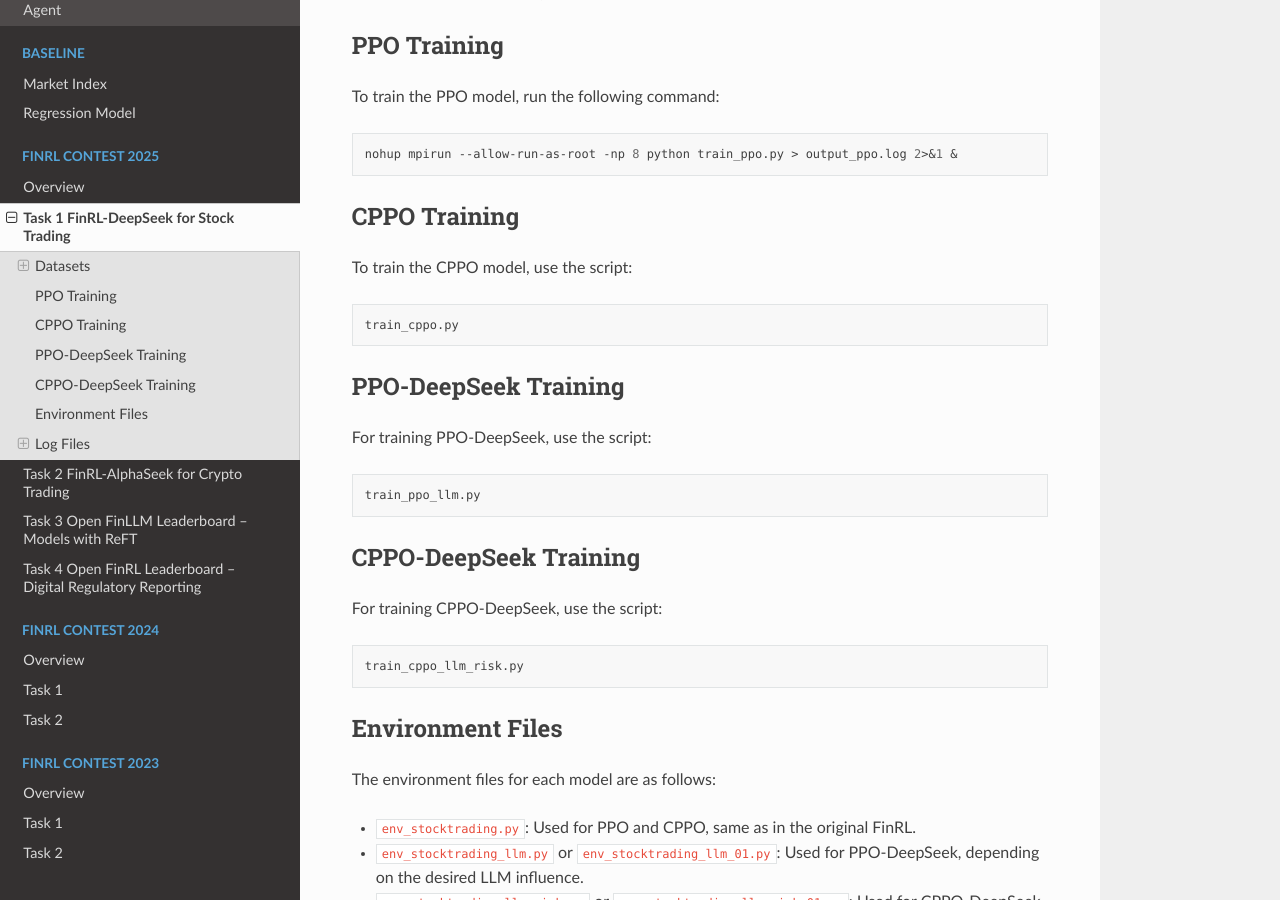
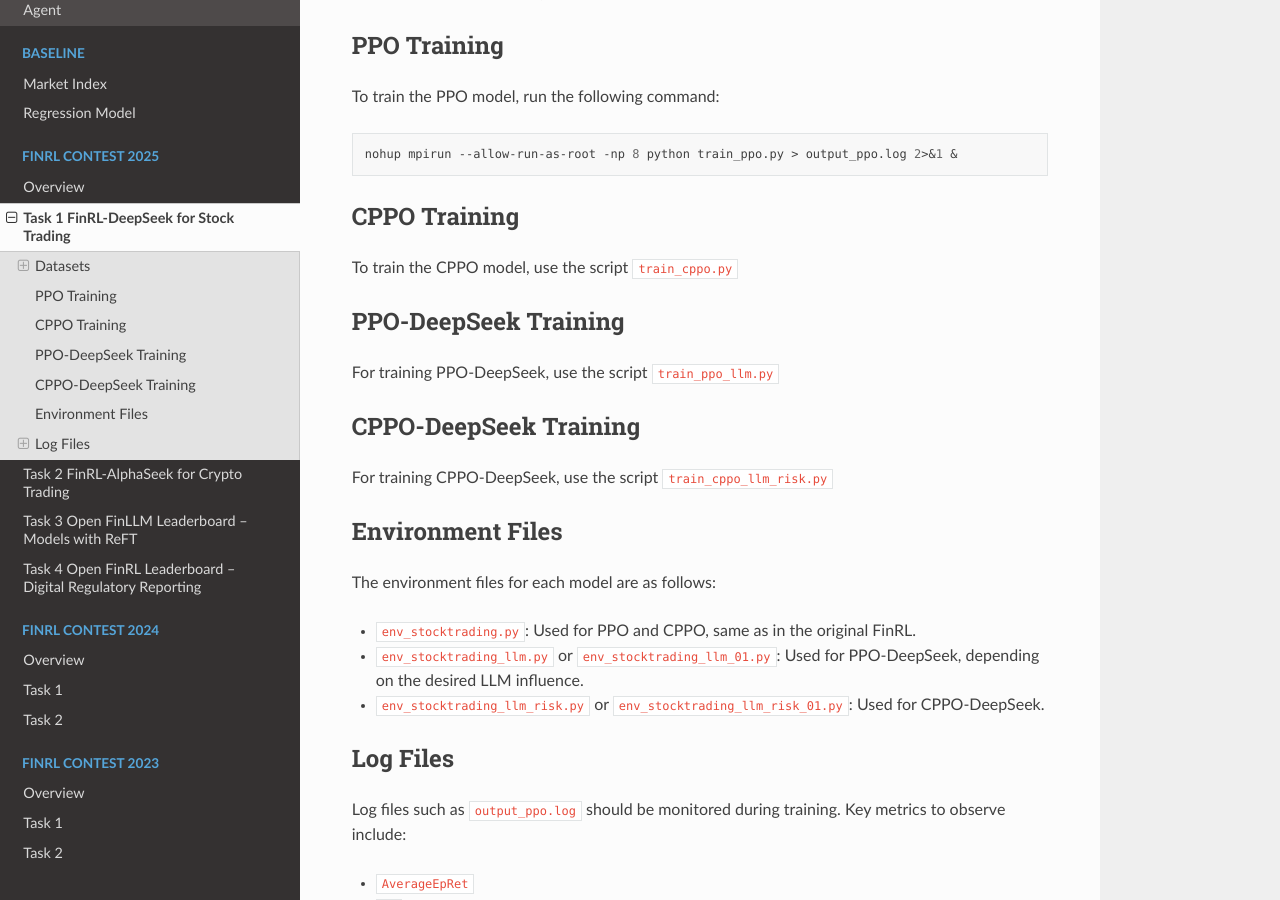
Before and after one commit to Xingyu025/FinAI-Contest, a Sphinx documentation site: the page built from docs/source/finrl2025/task1.rst, in a window 1280 px wide and 900 px high, scrolled down 645 px. Built offline with Sphinx 7.4.7 and the Read the Docs theme 3.1.0, drawn with Linux system fonts in a browser that asks for light colours.

Commit message:
Update task1.rst

```diff
--- a/docs/source/finrl2025/task1.rst
+++ b/docs/source/finrl2025/task1.rst
@@ -28,29 +28,17 @@
 CPPO Training
 -------------
 
-To train the CPPO model, use the script:
-
-.. code-block:: bash
-
-    train_cppo.py
+To train the CPPO model, use the script ``train_cppo.py``
 
 PPO-DeepSeek Training
 ---------------------
 
-For training PPO-DeepSeek, use the script:
-
-.. code-block:: bash
-
-    train_ppo_llm.py
+For training PPO-DeepSeek, use the script ``train_ppo_llm.py``
 
 CPPO-DeepSeek Training
 ----------------------
 
-For training CPPO-DeepSeek, use the script:
-
-.. code-block:: bash
-
-    train_cppo_llm_risk.py
+For training CPPO-DeepSeek, use the script ``train_cppo_llm_risk.py``
 
 Environment Files
 -----------------
```
